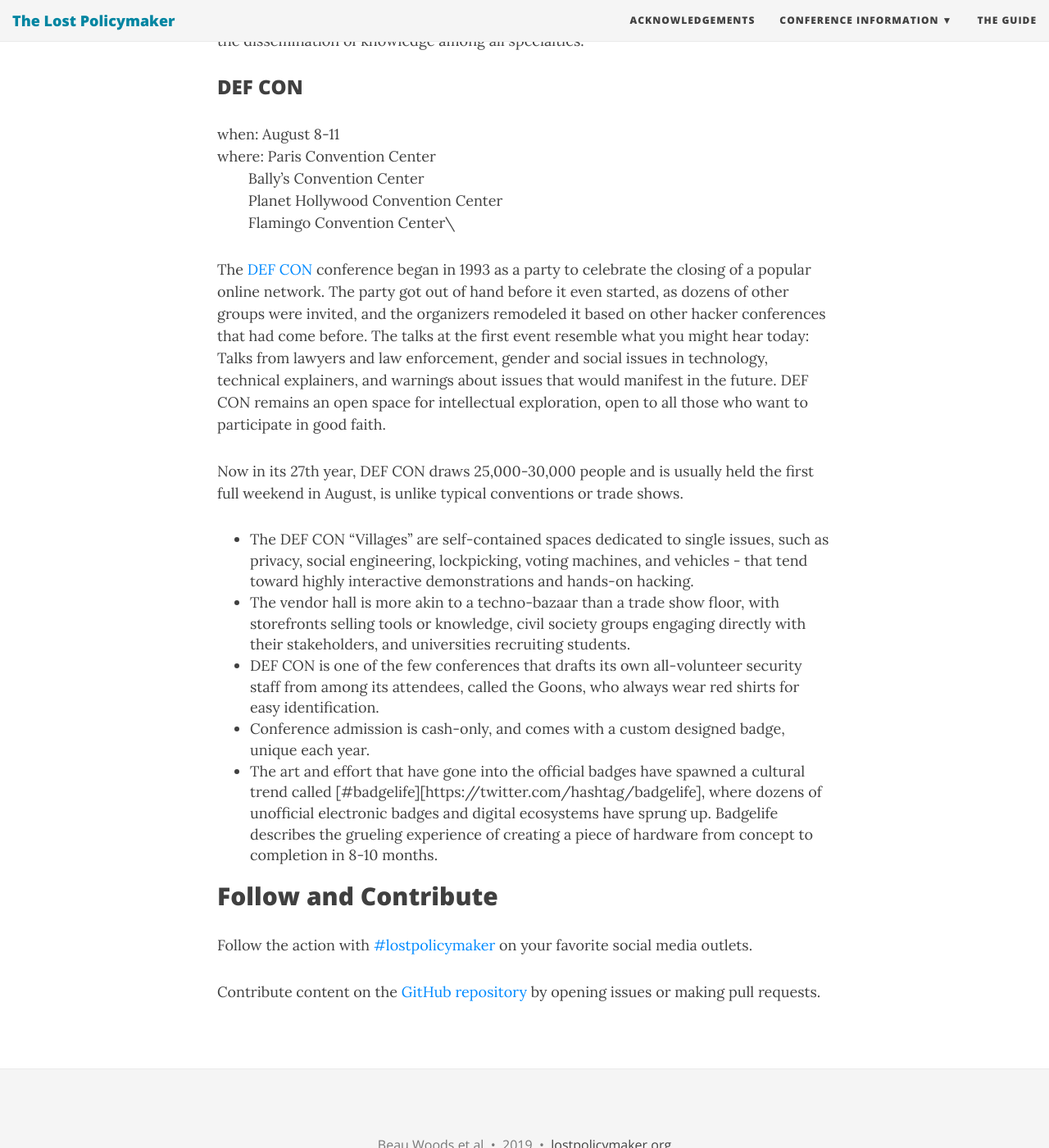
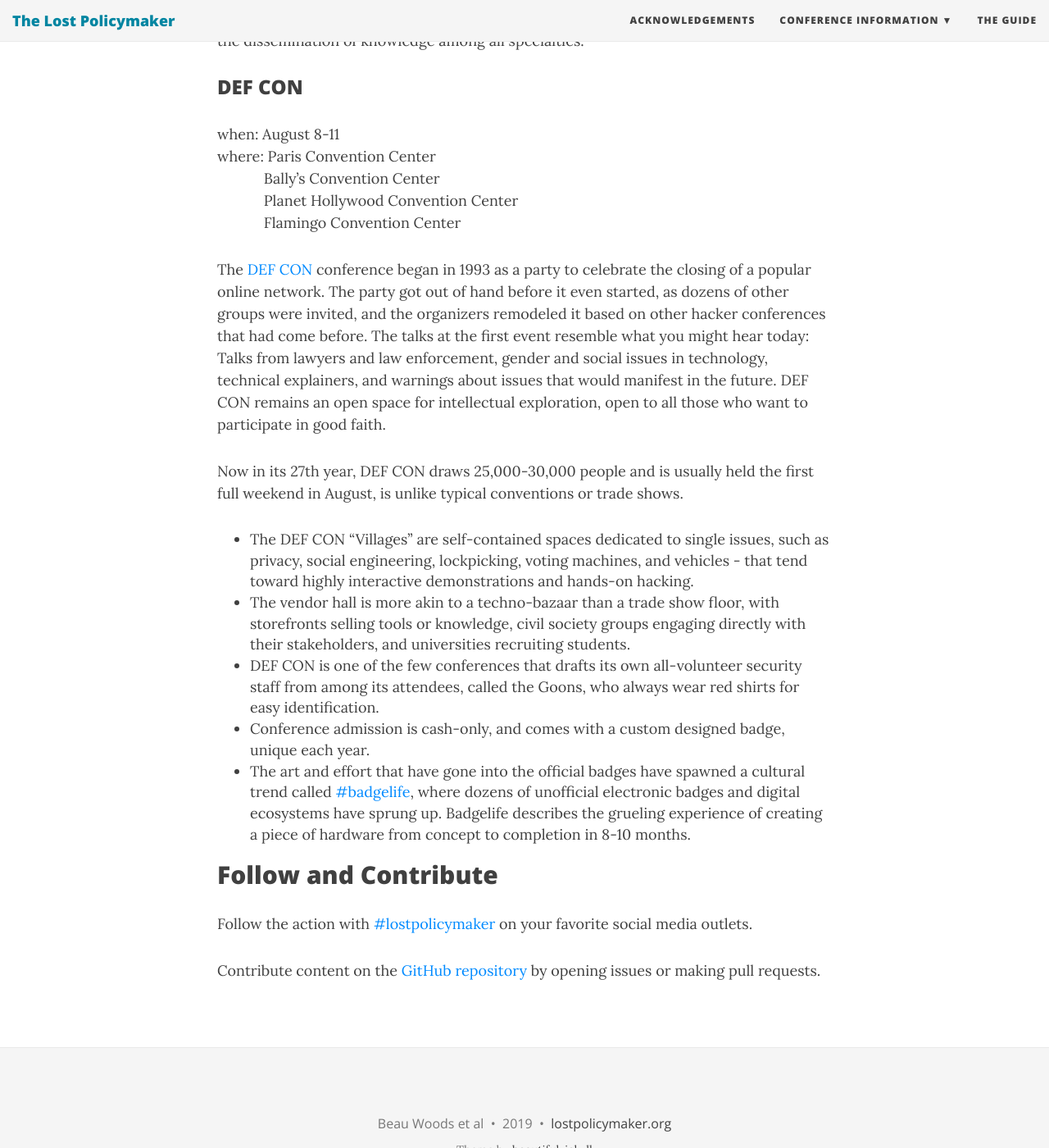
Before and after one commit to lostpolicymaker/lostpolicymaker.github.io, a Jekyll site: the page built from index.md, in a window 1280 px wide and 1400 px high, scrolled down 2048 px. Shown: the whole window at 82% size. Built offline with Jekyll 4.4.1, drawn with Linux system fonts in a browser that asks for light colours; nearby versions of some CDN libraries; some of the changed text lies outside the part shown.

Commit message:
Update index.md

```diff
--- a/index.md
+++ b/index.md
@@ -18,17 +18,17 @@
 
 ### Black Hat
 
-when:   August 3-6, 2019 (Trainings)\
-&nbsp;&nbsp;&nbsp;&nbsp;&nbsp;&nbsp;&nbsp;&nbsp;August 7-8, 2019 (Briefings)\
-where:  Mandalay Bay Conference Center\
+when:   August 3-6, 2019 (Trainings)<br />
+&nbsp;&nbsp;&nbsp;&nbsp;&nbsp;&nbsp;&nbsp;&nbsp;&nbsp;&nbsp;&nbsp;&nbsp;August 7-8, 2019 (Briefings)<br />
+where:  Mandalay Bay Conference Center
 
 The [Black Hat](https://blackhat.com/us-19) conference was founded in 1997 by the organizers of DEF CON, for a business audience. This event features talks about security issues and approaches that impact enterprises and corporations. Black Hat is much more expensive than the other two events, and draws from a different crowd. However, many Black Hat attendees also attend DEF CON, as the two always run back-to-back. Black Hat draws nearly 20,000 attendees, for trainings and presentations, as well as a large vendor floor. Of the three events, this one feels the most like a traditional conference or convention. Black Hat has grown from a single annual conference in Las Vegas and are held annually in the United States, Europe and Asia.
 
 ### BSides Las Vegas
 
-when:   August 6-7, 2019\
-where:  Tuscany Hotel and Casino\
-&nbsp;&nbsp;&nbsp;&nbsp;&nbsp;&nbsp;&nbsp;&nbsp;Platinum Hotel and Spa\
+when:   August 6-7, 2019<br />
+where:  Tuscany Hotel and Casino<br />
+&nbsp;&nbsp;&nbsp;&nbsp;&nbsp;&nbsp;&nbsp;&nbsp;&nbsp;&nbsp;&nbsp;&nbsp;Platinum Hotel and Spa
 
 [BSides Las Vegas](https://bsideslv.org) is the original, and one of the largest Security BSides events in the world. Since its founding in 2009, BSides Las Vegas has grown year-over-year, now hosting 3,000 attendees. The Security BSides series of events has seen hundreds of events in hundreds of cities, each run by a dedicated group of volunteers.
 
@@ -36,11 +36,11 @@
 
 ### DEF CON
 
-when:   August 8-11\
-where:  Paris Convention Center\
-&nbsp;&nbsp;&nbsp;&nbsp;&nbsp;&nbsp;&nbsp;&nbsp;Bally’s Convention Center\
-&nbsp;&nbsp;&nbsp;&nbsp;&nbsp;&nbsp;&nbsp;&nbsp;Planet Hollywood Convention Center\
-&nbsp;&nbsp;&nbsp;&nbsp;&nbsp;&nbsp;&nbsp;&nbsp;Flamingo Convention Center\
+when:   August 8-11<br />
+where:  Paris Convention Center<br />
+&nbsp;&nbsp;&nbsp;&nbsp;&nbsp;&nbsp;&nbsp;&nbsp;&nbsp;&nbsp;&nbsp;&nbsp;Bally’s Convention Center<br />
+&nbsp;&nbsp;&nbsp;&nbsp;&nbsp;&nbsp;&nbsp;&nbsp;&nbsp;&nbsp;&nbsp;&nbsp;Planet Hollywood Convention Center<br />
+&nbsp;&nbsp;&nbsp;&nbsp;&nbsp;&nbsp;&nbsp;&nbsp;&nbsp;&nbsp;&nbsp;&nbsp;Flamingo Convention Center
 
 The [DEF CON](https://defcon.org) conference began in 1993 as a party to celebrate the closing of a popular online network. The party got out of hand before it even started, as dozens of other groups were invited, and the organizers remodeled it based on other hacker conferences that had come before. The talks at the first event resemble what you might hear today: Talks from lawyers and law enforcement, gender and social issues in technology, technical explainers, and warnings about issues that would manifest in the future. DEF CON remains an open space for intellectual exploration, open to all those who want to participate in good faith.
 
@@ -49,7 +49,7 @@
  * The vendor hall is more akin to a techno-bazaar than a trade show floor, with storefronts selling tools or knowledge, civil society groups engaging directly with their stakeholders, and universities recruiting students.
  * DEF CON is one of the few conferences that drafts its own all-volunteer security staff from among its attendees, called the Goons, who always wear red shirts for easy identification.
  * Conference admission is cash-only, and comes with a custom designed badge, unique each year.
- * The art and effort that have gone into the official badges have spawned a cultural trend called [#badgelife][https://twitter.com/hashtag/badgelife], where dozens of unofficial electronic badges and digital ecosystems have sprung up. Badgelife describes the grueling experience of creating a piece of hardware from concept to completion in 8-10 months.
+ * The art and effort that have gone into the official badges have spawned a cultural trend called [#badgelife](https://twitter.com/hashtag/badgelife), where dozens of unofficial electronic badges and digital ecosystems have sprung up. Badgelife describes the grueling experience of creating a piece of hardware from concept to completion in 8-10 months.
 
 ## Follow and Contribute
 
```
